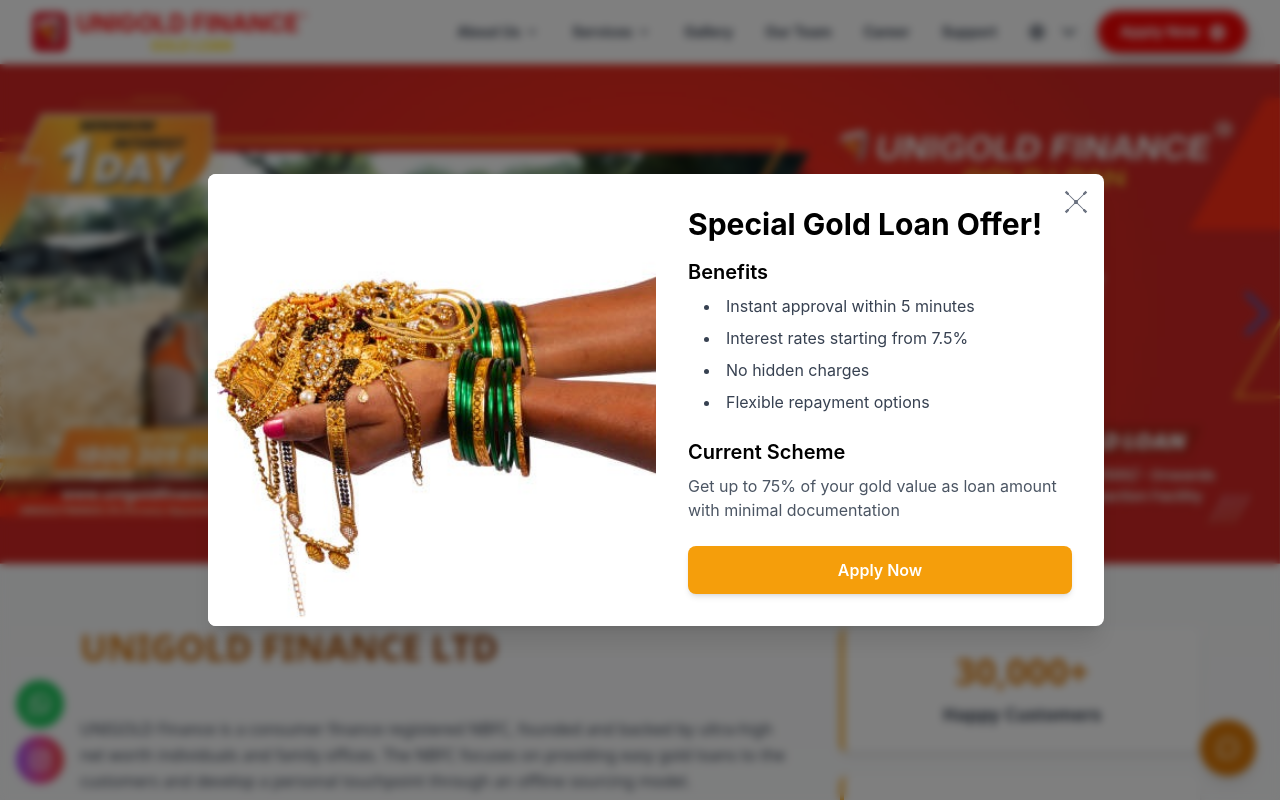
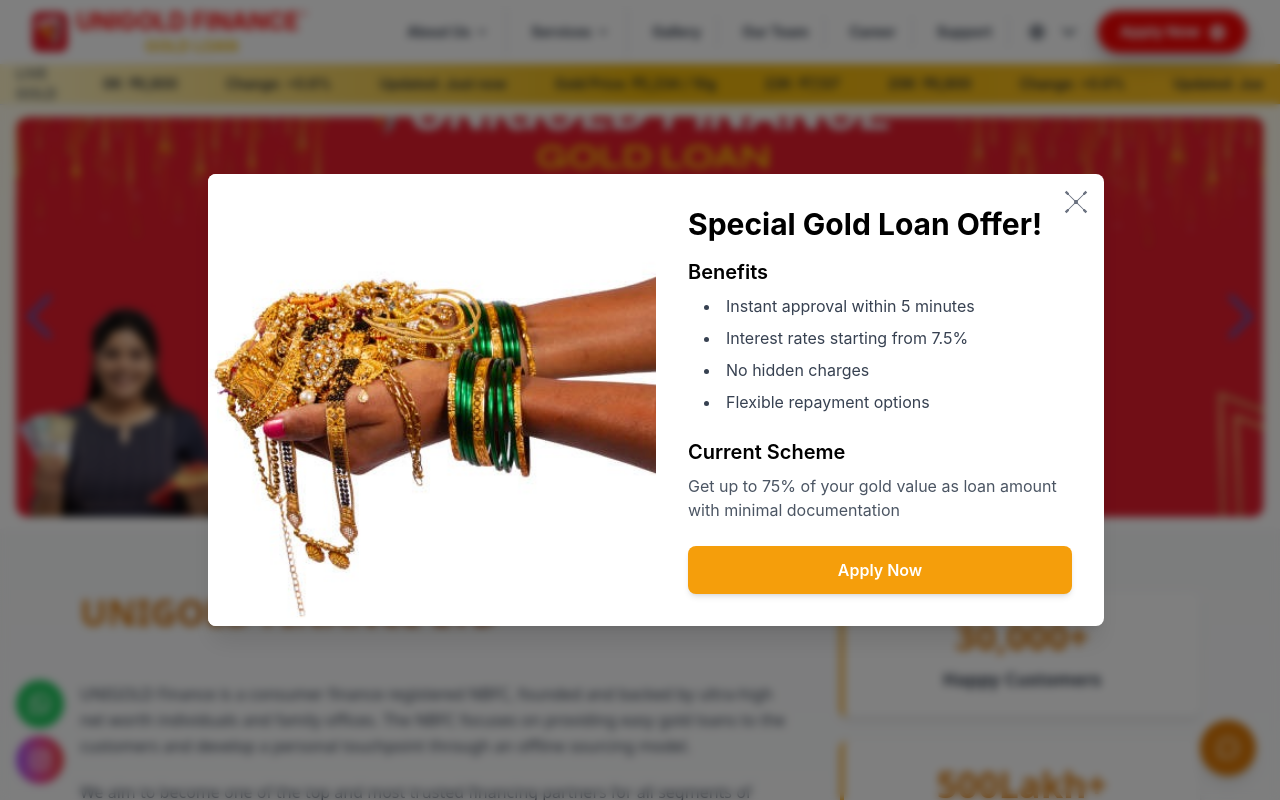
Before and after one commit to bikashsahu28/ugfl, a React (Vite) app: page / in a window 1280 px wide. Shown: the top 800 px of the page. Built offline with nearby package versions, Linux system fonts and the light colour scheme.

Commit message:
SubNavbar and responsive ness of corosol created

```diff
--- a/src/components/HomeCarousel.jsx
+++ b/src/components/HomeCarousel.jsx
@@ -10,50 +10,44 @@
 
   const slides = [
     {
-      // image: "https://images.unsplash.com/photo-1610375461246-83df859d849d",../meeting/meeting6.jpg
       //  image: "../image/001.jpeg",
       // title: t('carousel.slide1.title'),
       // description: t('carousel.slide1.description'),
-      image: "../image/bnr1.jpeg",
+      image: "../image/003.jpeg",
     },
-    {
-      image: "../image/003.jpeg",
-
-    },
-    {
-      image: "../image/002.jpeg",
-    },
+    { image: "../image/bnr1.jpeg" },
+    { image: "../image/002.jpeg" },
   ];
 
   return (
     <Swiper
-      spaceBetween={30}
+      spaceBetween={20}
       centeredSlides={true}
       autoplay={{
         delay: 5000,
         disableOnInteraction: false,
       }}
-      pagination={{
-        clickable: true,
-      }}
+      pagination={{ clickable: true }}
       navigation={true}
       modules={[Autoplay, Pagination, Navigation]}
-      // className="h-[500px] w-full"
-        className="h-[500px] sm:h-[500px] w-full md:h-[500px] w-full"
-
+      className="w-full h-[220px] sm:h-[320px] md:h-[450px] lg:h-[400px]"
     >
       {slides.map((slide, index) => (
         <SwiperSlide key={index}>
           <div className="relative h-full">
             <img
               src={slide.image}
-              alt={slide.title}
-              // className="w-full h-full object-cover"
-              className='w-full h-full object-fill'
+              alt={slide.title || `slide-${index}`}
+              className="w-full h-full object-cover rounded-xl"
             />
-            <div className="absolute inset-0 flex flex-col items-center justify-center text-white p-8  mt-10">
-              <h2 className="text-4xl font-bold mb-4">{slide.title}</h2>
-              <p className="text-xl max-w-2xl text-center">{slide.description}</p>
+            {/* If you want text overlay on desktop only */}
+            <div className="absolute inset-0 flex flex-col items-center justify-center text-white p-4 sm:p-8 mt-4 sm:mt-10">
+              <h2 className="hidden sm:block text-2xl md:text-4xl font-bold mb-2 md:mb-4">
+                {slide.title}
+              </h2>
+              <p className="hidden sm:block text-sm md:text-xl max-w-2xl text-center">
+                {slide.description}
+              </p>
             </div>
           </div>
         </SwiperSlide>
--- a/src/components/Navbar.jsx
+++ b/src/components/Navbar.jsx
@@ -1,5 +1,5 @@
 import { useState, useEffect } from 'react';
-import { Link, useLocation, useNavigate } from 'react-router-dom';
+import { Link, useLocation } from 'react-router-dom';
 import { FaBars, FaTimes } from 'react-icons/fa';
 import { useTranslation } from 'react-i18next';
 import NavDropdown from './NavDropdown';
@@ -11,7 +11,6 @@
   const [isSticky, setIsSticky] = useState(false);
   const { t } = useTranslation();
   const location = useLocation();
-  const navigate = useNavigate();
   const navItems = [
     {
       title: t('nav.about'),
@@ -71,21 +70,26 @@
     UNIGOLD FINANCE
     <span className="align-super text-[10px] sm:text-xs">™</span>
   </span>
-  <span className="text-xs sm:text-sm text-secondary font-bold -mt-0.5 sm:-mt-1">
+  {/* <span className="text-xs sm:text-sm text-secondary font-bold -mt-0.5 sm:-mt-1">
+    GOLD LOAN
+  </span> */}
+<span className="text-sm sm:text-base text-yellow-500 font-bold -mt-0.5 sm:-mt-1">
   GOLD LOAN
 </span>
+
 </Link>
 
 </div>
 
           {/* Desktop Menu */}
           <div className="hidden lg:flex items-center font-bold space-x-1 xl:space-x-2">
-            {navItems.map((item) => (
+      {/* {navItems.map((item ) => (
+
         item.dropdown ? (
-                // <NavDropdown key={item.path}  className="font-bold " item={item} />
           <NavDropdown
             key={item.path}
-        className="font-bold"
+             className="font-bold "
+
             item={{
               ...item,
               title: <span className="font-bold">{item.title}</span>
@@ -95,18 +99,79 @@
           <Link
             key={item.path}
             to={item.path}
-                  className="text-gray-700 hover:text-primary px-3 py-2 rounded-md text-sm  transition-colors duration-200"
+            className="text-gray-700 hover:text-primary px-3 py-2 rounded-md text-sm transition-colors duration-200 border-r border-gray-300 last:border-r-0"
           >
             {item.title}
           </Link>
         )
+      ))} */}
+
+
+{navItems.map((item, index) => (
+    <div
+      key={item.path}
+      // className="flex items-center border-r border-gray-300 last:border-r-0"
+      className="text-gray-700 hover:text-primary px-1 py-2 rounded-md text-sm transition-colors duration-200 border-r border-gray-300 last:border-r-0"
+
+
+    >
+      {item.dropdown ? (
+        <NavDropdown
+          className="font-bold"
+          item={{
+            ...item,
+            title: <span className="font-bold">{item.title}</span>,
+          }}
+        />
+      ) : (
+        <Link
+          to={item.path}
+          className="text-gray-700 hover:text-primary px-3 py-2 rounded-md text-sm transition-colors duration-200"
+        >
+          {item.title}
+        </Link>
+      )}
+    </div>
   ))}
+
       <div className="ml-2">
         <LanguageDropdown />
       </div>
       <Button />
+          </div>
 
+          {/* <div className="hidden lg:flex items-center font-bold space-x-1 xl:space-x-2">
+  {navItems.map((item, index) => (
+    <div
+      key={item.path}
+      className="flex items-center border-r border-gray-300 last:border-r-0"
+    >
+      {item.dropdown ? (
+        <NavDropdown
+          className="font-bold"
+          item={{
+            ...item,
+            title: <span className="font-bold">{item.title}</span>,
+          }}
+        />
+      ) : (
+        <Link
+          to={item.path}
+          className="text-gray-700 hover:text-primary px-3 py-2 rounded-md text-sm transition-colors duration-200"
+        >
+          {item.title}
+        </Link>
+      )}
     </div>
+  ))}
+
+  <div className="ml-2">
+    <LanguageDropdown />
+  </div>
+  <Button />
+</div> */}
+
+
 
           {/* Mobile Menu Button */}
           <div className="lg:hidden flex items-center space-x-2">
--- /dev/null
+++ b/src/components/SubNavBar.jsx
@@ -0,0 +1,43 @@
+export default function SubNavbar() {
+  const goldData = [
+    "Gold Price: ₹5,234 / 10g",
+    "22K: ₹7,137",
+    "20K: ₹6,800",
+    "Change: +0.6%",
+    "Updated: Just now",
+  ];
+
+  return (
+    <div className="w-full bg-gradient-to-r from-amber-100 via-yellow-500 to-amber-400 border-b">
+      <div className="max-w-7xl mx-auto px-4">
+        <div className="flex items-center h-10 text-sm font-semibold text-gray-800">
+          {/* Label */}
+          <span className="hidden sm:inline-block mr-4 uppercase tracking-wide text-gray-600">
+            Live Gold
+          </span>
+
+          {/* Scrolling ticker */}
+          <div className="overflow-hidden whitespace-nowrap w-full">
+            <div className="inline-block animate-[scroll_15s_linear_infinite]">
+              {goldData.concat(goldData).map((item, i) => (
+                <span key={i} className="mx-6 inline-block">
+                  {item}
+                </span>
+              ))}
+            </div>
+          </div>
+        </div>
+      </div>
+
+      {/* Tailwind custom keyframes via arbitrary values */}
+      <style>
+        {`
+          @keyframes scroll {
+            0% { transform: translateX(0%); }
+            100% { transform: translateX(-50%); }
+          }
+        `}
+      </style>
+    </div>
+  );
+}
--- a/src/pages/Home.jsx
+++ b/src/pages/Home.jsx
@@ -16,6 +16,7 @@
 import { FaArrowRight, FaRegClock, FaStar } from 'react-icons/fa';
 import { FaLocationDot } from 'react-icons/fa6';
 import UnigoldComponent from '../components/UnigoldComponent';
+import SubNavbar from '../components/SubNavBar';
 
 function Home() {
   const [goldPrice, setGoldPrice] = useState(null);
@@ -121,7 +122,15 @@
   };
   return (
     <div className="min-h-screen ">
-      <HomeCarousel />
+                  <SubNavbar />
+            {/* Carousel Section */}
+            <section className="py-3 bg-gray-50 bg-gradient-to-b from-amber-50 to-white">
+              <div className="max-w-7xl mx-auto px-4">
+                <HomeCarousel />
+              </div>
+            </section>
+
+
       <LoanPopup />
 
       <UnigoldComponent />
```
Also changed, not shown: src/components/text.txt. Lines whose indentation alone changed are shown as unchanged.
